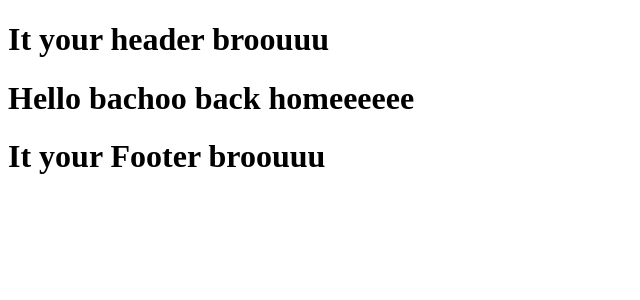
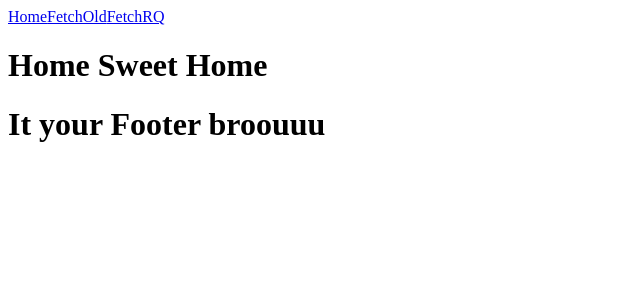
Before and after one commit to ankitadasz/React-ThapaTechnical, a React (Vite) app in the folder reactquery/: page / in a window 1280 px wide. Shown: the top 300 px of the page, without its empty margins (0-640 px from the left). Built offline with nearby package versions, Linux system fonts and the light colour scheme.

Commit message:
Garbage Collection Time in rq

```diff
--- a/reactquery/src/Components/Ui/Header.jsx
+++ b/reactquery/src/Components/Ui/Header.jsx
@@ -1,8 +1,13 @@
+import { NavLink } from "react-router-dom"
+
 export const Header = () =>{
     return(
-        <>
-        <h1>It your header broouuu</h1>
-        </>
+       <section>
+            <NavLink to="/">Home</NavLink>
+            <NavLink to="/trad">FetchOld</NavLink>
+            <NavLink to="/rq">FetchRQ</NavLink>
+
+        </section>
     )
 
 }
--- a/reactquery/src/Pages/FetchRQ.jsx
+++ b/reactquery/src/Pages/FetchRQ.jsx
@@ -5,6 +5,7 @@ export const FetchRQ = () => {
  const {data,isLoading,isError,error}= useQuery({
     queryKey:['post'],//useState
     queryFn: fetchData,//useEffect
+    gcTime:100,
   })
   if(isLoading) return <p>is Loading....</p>;
   if(isError) return <p>Error:{error.message || "Something went wrong!!!!"}</p>
--- a/reactquery/src/Pages/Home.jsx
+++ b/reactquery/src/Pages/Home.jsx
@@ -1,7 +1,9 @@
+import { NavLink } from "react-router-dom"
+
 export const Home = ()=>{
     return(
         <>
-        <h1>Hello bachoo back homeeeeee</h1>
+        <h1>Home Sweet Home</h1>
         </>
     )
 }
```
